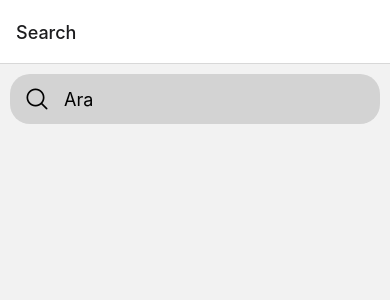
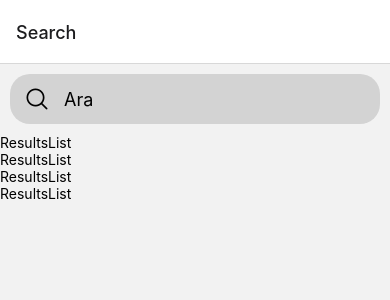
Before and after one commit to ycihan0/restaurantRNative, a React Native app: screen /Search in a window 390 px wide. Shown: the top 300 px of the page. Built offline with nearby package versions, Linux system fonts and the light colour scheme; no server answers.

Commit message:
restaurant filtre

```diff
--- /dev/null
+++ b/components/ResultsList.js
@@ -0,0 +1,13 @@
+import { StyleSheet, Text, View } from "react-native";
+import React from "react";
+
+export default function ResultsList({ title, results }) {
+    console.log(results)
+  return (
+    <View>
+      <Text>ResultsList</Text>
+    </View>
+  );
+}
+
+const styles = StyleSheet.create({});
--- a/screens/SearchScreen.js
+++ b/screens/SearchScreen.js
@@ -2,13 +2,35 @@ import { StyleSheet, Text, View } from "react-native";
 import React from "react";
 import SearchBar from "../components/SearchBar";
 import useResults from "../hooks/useResults";
+import ResultsList from "../components/ResultsList";
 
 export default function SearchScreen() {
   const [searchApi, result] = useResults();
-  console.log(result)
+
+  const filterResultsByPrice = (price) => {
+    return result.filter((result) => {
+      return result.price === price;
+    });
+  };
   return (
     <View>
       <SearchBar />
+      <ResultsList
+        title="Ucuz Restorantlar"
+        results={filterResultsByPrice("₺")}
+      />
+      <ResultsList
+        title="Uygun Restorantlar"
+        results={filterResultsByPrice("₺₺")}
+      />
+      <ResultsList
+        title="Pahalı Restorantlar"
+        results={filterResultsByPrice("₺₺₺")}
+      />
+      <ResultsList
+        title="Lüx Restorantlar"
+        results={filterResultsByPrice("₺₺₺₺")}
+      />
     </View>
   );
 }
```
